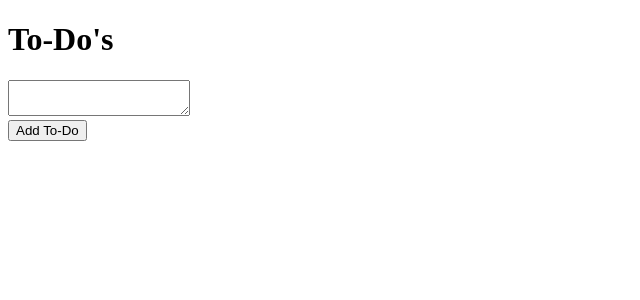
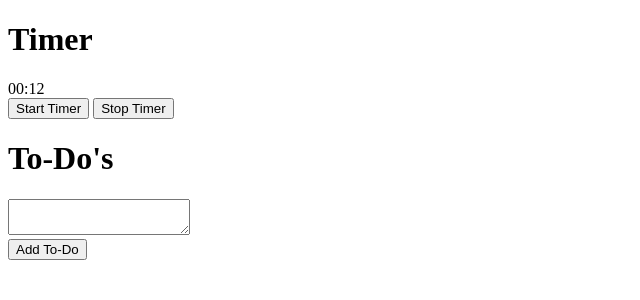
Before and after one commit to Julian-Rupprecht/ToDo-App, a Flask app: page / in a window 1280 px wide. Shown: the part 26-326 px from the top of the page, without its empty margins (0-640 px from the left). Run offline with Flask 3, Linux system fonts and the light colour scheme; the visitor is signed in with stand-in values (Sample User, id 1); data that the repository does not hold is empty.

Commit message:
Added pomodoro timer

```diff
--- /dev/null
+++ b/website/static/timer.js
@@ -0,0 +1,52 @@
+const timerElement = document.getElementById("timer-string");
+let timeLeft = 0.2 * 60;
+let intervalID = null;
+let iteration = 1;
+
+function updateTimer() {
+  let minutes = Math.floor(timeLeft / 60);
+  let seconds = timeLeft % 60;
+  minutes = minutes < 10 ? "0" + minutes : minutes;
+  seconds = seconds < 10 ? "0" + seconds : seconds;
+
+  timerElement.textContent = `${minutes}:${seconds}`;
+
+  if (timeLeft <= 0) {
+    clearInterval(intervalID);
+    iteration++;
+    if (iteration % 2 === 0) {
+      // break
+      if (iteration % 8 === 0) {
+        // long break
+        timeLeft = 0.1 * 60;
+        timerElement.textContent = "00:06";
+      } else {
+        // short break
+        timeLeft = 0.05 * 60;
+        timerElement.textContent = "00:03";
+      }
+    } else {
+      // pomo
+      timeLeft = 0.2 * 60;
+      timerElement.textContent = "00:12";
+    }
+    intervalID = null;
+  }
+
+  timeLeft--;
+}
+
+function startTimer() {
+  if (intervalID !== null) return;
+
+  intervalID = setInterval(updateTimer, 1000);
+}
+
+function stopTimer() {
+  if (intervalID === null) return;
+
+  clearInterval(intervalID);
+  intervalID = null;
+}
+
+updateTimer();
--- a/website/templates/home/home.html
+++ b/website/templates/home/home.html
@@ -1,5 +1,9 @@
 {% extends "base.html" %} {% block title %}Home{% endblock %} {% block content
 %}
+<h1>Timer</h1>
+<div id="timer-string"></div>
+<button onclick="startTimer()">Start Timer</button>
+<button onclick="stopTimer()">Stop Timer</button>
 <h1>To-Do's</h1>
 <ul id="data">
   {% for task in user.tasks %}
@@ -18,4 +22,5 @@
     <button type="submit">Add To-Do</button>
   </div>
 </form>
+<script src="{{ url_for('static', filename='timer.js') }}"></script>
 {% endblock %}
```
